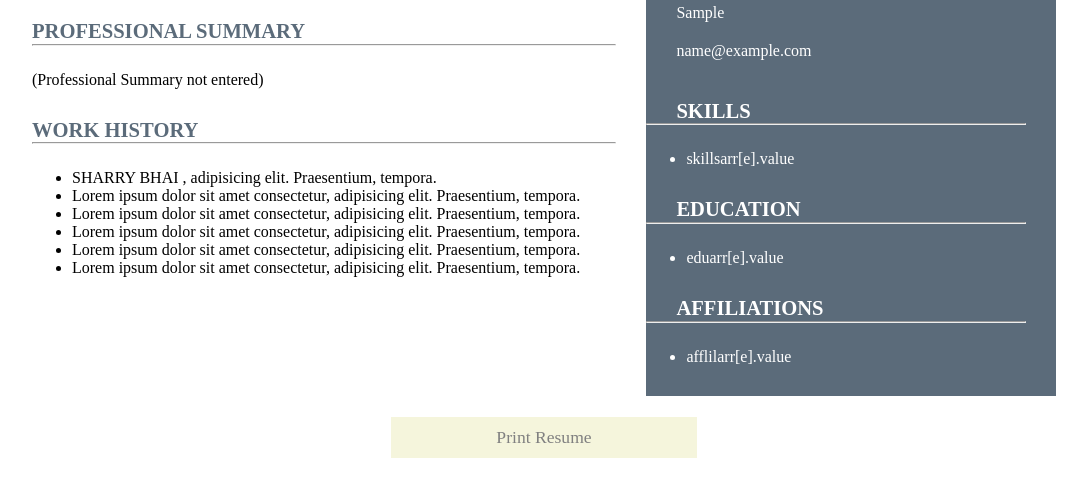
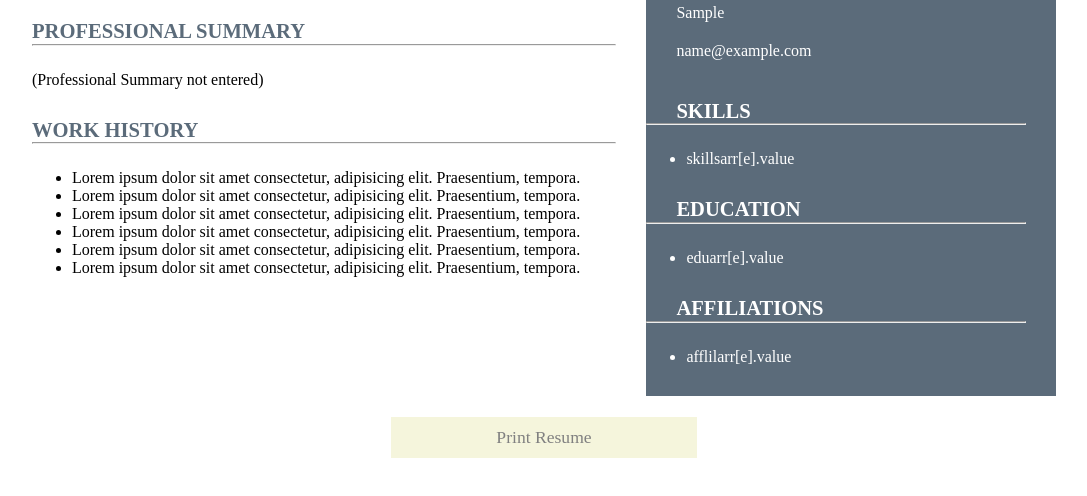
Before and after one commit to keshavmishra3903/resumebuilder, a plain HTML site: page index.html in a window 1280 px wide. Both pictures are taken after typing "Sample", "Sample", "Sample", "name@example.com", "Sample", "Sample" into the empty fields and a click on the button "Generate Resume". Shown: the part 200-696 px from the top of the page, without its empty margins (96-1183 px from the left). Drawn offline with Linux system fonts and the light colour scheme.

Commit message:
Update index.html

```diff
--- a/index.html
+++ b/index.html
@@ -136,7 +136,7 @@
                     <h3 class="sub-heading-temp">Work History</h3>
                     <hr class="sub-heading-hr">
                     <ul class="content-temp">
-                        <li>SHARRY BHAI , adipisicing elit. Praesentium, tempora.</li>
+                        <li>Lorem ipsum dolor sit amet consectetur, adipisicing elit. Praesentium, tempora.</li>
                         <li>Lorem ipsum dolor sit amet consectetur, adipisicing elit. Praesentium, tempora.</li>
                         <li>Lorem ipsum dolor sit amet consectetur, adipisicing elit. Praesentium, tempora.</li>
                         <li>Lorem ipsum dolor sit amet consectetur, adipisicing elit. Praesentium, tempora.</li>
```
